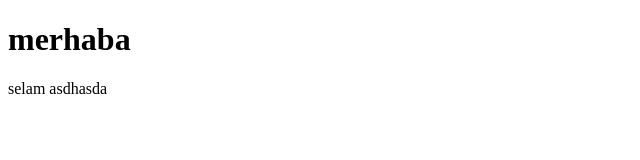
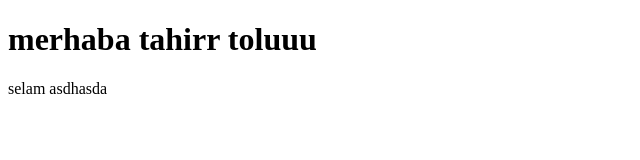
Before and after one commit to tahirtolu/jenkins-html-auto, a plain HTML site: page index.html in a window 1280 px wide. Shown: the whole page, without its empty margins (0-640 px from the left). Drawn offline with Linux system fonts and the light colour scheme.

Commit message:
upload files

```diff
--- a/index.html
+++ b/index.html
@@ -5,7 +5,7 @@
     <title>Title</title>
 </head>
 <body>
-  <h1>merhaba</h1>
+  <h1>merhaba tahirr toluuu</h1>
   <p>selam asdhasda</p>
 </body>
 </html>
```
